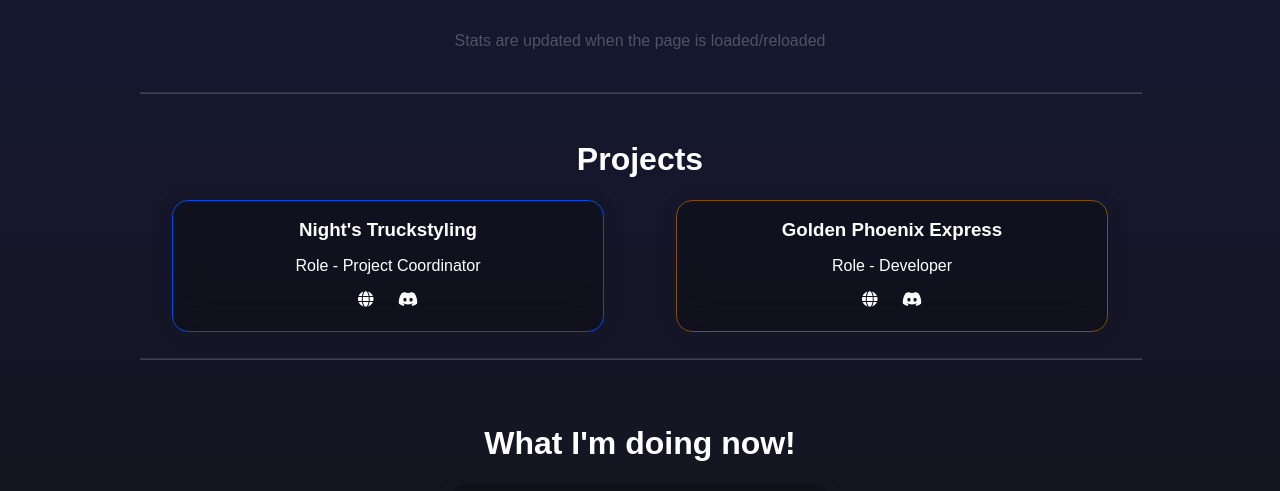
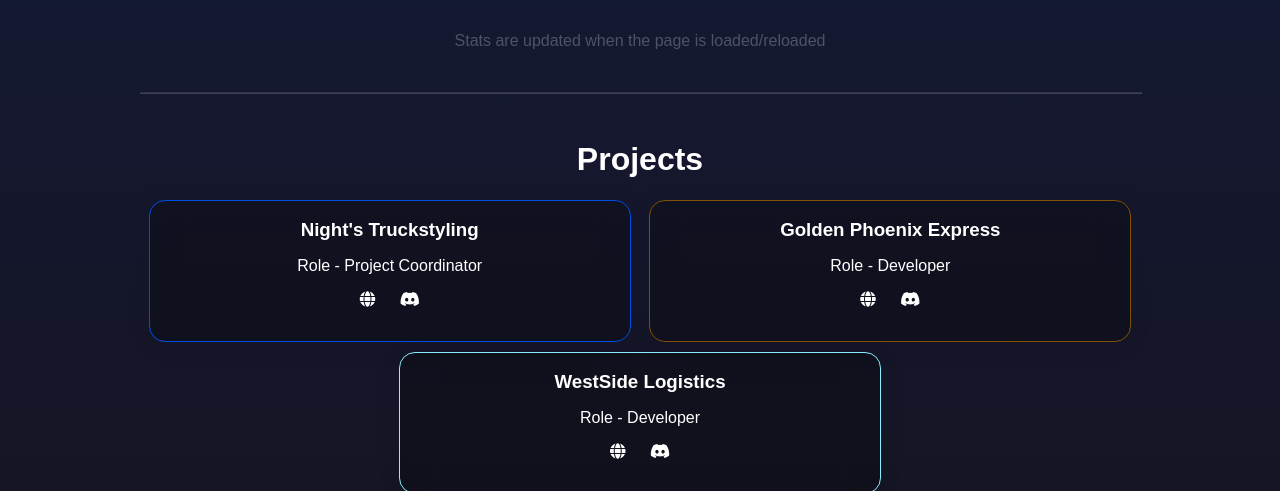
Before and after one commit to spidermax89/Spidermax89-Website, a PHP site: page / in a window 1280 px wide. Shown: the part 914-1405 px from the top of the page. Run offline with PHP 8.4, Linux system fonts and the light colour scheme.

Commit message:
More CSS

```diff
--- a/Assets/css/footer.css
+++ b/Assets/css/footer.css
@@ -1,5 +1,5 @@
 footer{
-    background-color: #4949490e;
+    background-color: #3a366c83;
     width: 100%;
     top: 0%;
     z-index: 3;
--- a/Assets/css/main.css
+++ b/Assets/css/main.css
@@ -208,17 +208,17 @@ hr{
     justify-content: space-evenly;
     flex-direction: row;
     flex-wrap: wrap;
-    gap: 40px;
+    gap: 10px;
 }
 
 .WorkCard{
     background-color: rgb(61, 61, 61);
     padding: 5px;
     text-align: center;
-    min-width: 250px;
-    width: 40%;
+    max-width: 450px;
+    width: 90%;
     min-height: 100px;
-    height: 100px;
+    height: 110px;
     transition: all 0.2s;
     padding: 15px;
     text-align: center;
@@ -229,8 +229,12 @@ hr{
     aspect-ratio: 1/1.6;
 }
 
+.card3:before{
+    background: linear-gradient(130deg, transparent 0% 33%, #88edfe 66%, #7BABEA 100%);
+}
+
 .card2:before{
-    background: linear-gradient(130deg, transparent 0% 33%, #805100 66%, #6e4600 100%)
+    background: linear-gradient(130deg, transparent 0% 33%, #805100 66%, #B98238 100%)
 }
 
 .card1:before{
@@ -266,6 +270,10 @@ hr{
     border: 1px solid #805100;
 }
 
+.card3{
+    border: 1px solid #88edfe;
+}
+
 .WorkCard h3{
     margin: 3px auto;
 }
@@ -283,7 +291,7 @@ hr{
 
 .DiscordStatus{
     display: flex;
-    background: rgba(7, 7, 7, 0.29);
+    background: #3a366c83;
     border-radius: 16px;
     box-shadow: 0 4px 30px rgba(0, 0, 0, 0.048);
     backdrop-filter: blur(15.7px);
--- a/index.html
+++ b/index.html
@@ -74,6 +74,14 @@
                     <a href="https://discord.gg/GPE" title="Discord" target="_blank"><i class="fab fa-discord"></i></a>
                 </div>
             </div>
+            <div class="WorkCard card3">
+                <h3>WestSide Logistics</h3>
+                <p>Role - Developer</p>
+                <div class="Socials">
+                    <a href="https://westside-logistics.epizy.com/" title="Website" target="_blank"><i class="fas fa-globe"></i></a>
+                    <a href="https://discord.gg/z4Zmxz7pV4" title="Discord" target="_blank"><i class="fab fa-discord"></i></a>
+                </div>
+            </div>
         </div>
         <br>
         <hr>
```
